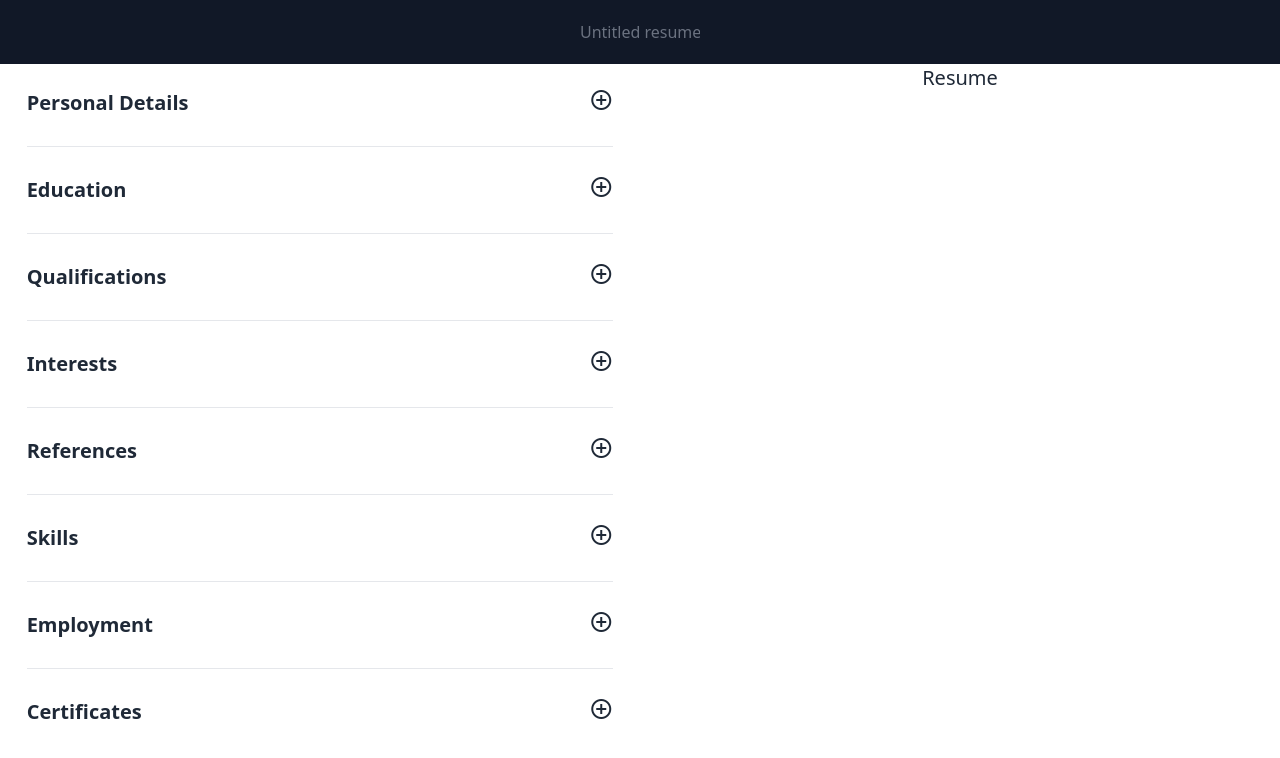
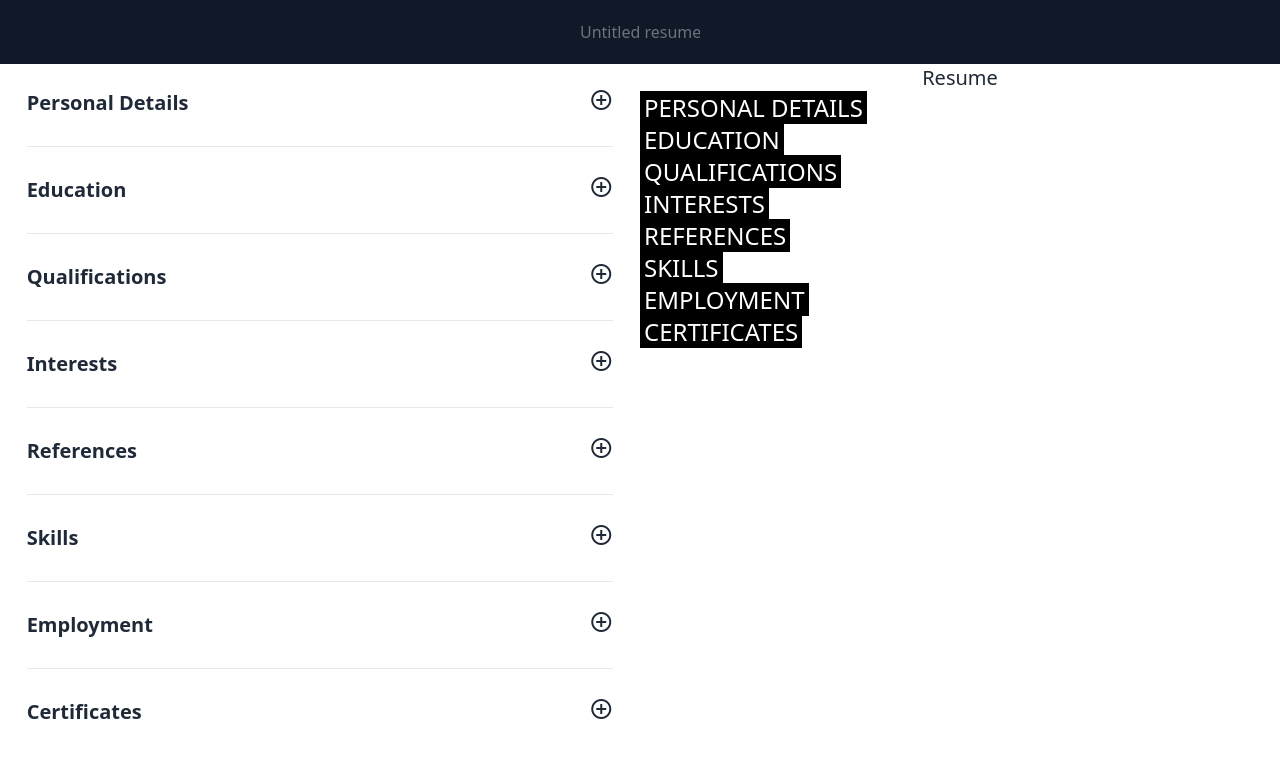
Before and after one commit to Ja-Uyoma/CV-Application, a React (Vite) app: page / in a window 1280 px wide. Shown: the top 758 px of the page. Built offline with nearby package versions, Linux system fonts and the light colour scheme.

Commit message:
feat: add a title to each preview component

```diff
--- a/src/components/certificates/certificates-preview.tsx
+++ b/src/components/certificates/certificates-preview.tsx
@@ -8,6 +8,12 @@ export function CertificatesPreview() {
 
   return (
     <>
+      <p>
+        <span className="uppercase text-2xl bg-black text-white px-1">
+          Certificates
+        </span>
+      </p>
+
       {certificate}
       <MonthsPreview />
       <YearsPreview />
--- a/src/components/education/education-preview.tsx
+++ b/src/components/education/education-preview.tsx
@@ -9,6 +9,12 @@ export function EducationPreview() {
 
   return (
     <>
+      <p>
+        <span className="uppercase text-2xl bg-black text-white px-1">
+          Education
+        </span>
+      </p>
+
       <p>{education}</p>
       <p>{school}</p>
       <p>{startDate}</p>
--- a/src/components/employment/employment-preview.tsx
+++ b/src/components/employment/employment-preview.tsx
@@ -9,6 +9,12 @@ export function EmploymentPreview() {
 
   return (
     <>
+      <p>
+        <span className="uppercase text-2xl bg-black text-white px-1">
+          Employment
+        </span>
+      </p>
+
       {position}
       {employer}
       {startDate}
--- a/src/components/interests/interests-preview.tsx
+++ b/src/components/interests/interests-preview.tsx
@@ -3,5 +3,15 @@ import { useInterestsStore } from "./hooks";
 export function InterestsPreview() {
   const interests = useInterestsStore((state) => state.interests);
 
-  return <>{interests}</>;
+  return (
+    <>
+      <p>
+        <span className="uppercase text-2xl bg-black text-white px-1">
+          Interests
+        </span>
+      </p>
+
+      {interests}
+    </>
+  );
 }
--- a/src/components/personal-details/personal-details-preview.tsx
+++ b/src/components/personal-details/personal-details-preview.tsx
@@ -12,6 +12,11 @@ export function PersonalDetailsPreview() {
 
   return (
     <>
+      <p>
+        <span className="uppercase text-2xl bg-black text-white px-1">
+          Personal Details
+        </span>
+      </p>
       <p>{givenName}</p>
       <p>{familyName}</p>
       <p>{headline}</p>
--- a/src/components/qualifications/qualifications-preview.tsx
+++ b/src/components/qualifications/qualifications-preview.tsx
@@ -5,5 +5,15 @@ export function QualificationsPreview() {
     (state) => state.qualifications
   );
 
-  return <>{qualifications}</>;
+  return (
+    <>
+      <p>
+        <span className="uppercase text-2xl bg-black text-white px-1">
+          Qualifications
+        </span>
+      </p>
+
+      {qualifications}
+    </>
+  );
 }
--- a/src/components/references/references-preview.tsx
+++ b/src/components/references/references-preview.tsx
@@ -3,5 +3,15 @@ import { useReferencesStore } from "./hooks";
 export function ReferencesPreview() {
   const references = useReferencesStore((state) => state.references);
 
-  return <>{references}</>;
+  return (
+    <>
+      <p>
+        <span className="uppercase text-2xl bg-black text-white px-1">
+          References
+        </span>
+      </p>
+
+      {references}
+    </>
+  );
 }
--- a/src/components/skills/skills-preview.tsx
+++ b/src/components/skills/skills-preview.tsx
@@ -3,5 +3,15 @@ import { useSkillsStore } from "./hooks";
 export function SkillsPreview() {
   const skills = useSkillsStore((state) => state.skills);
 
-  return <>{skills}</>;
+  return (
+    <>
+      <p>
+        <span className="uppercase text-2xl bg-black text-white px-1">
+          Skills
+        </span>
+      </p>
+
+      {skills}
+    </>
+  );
 }
```
